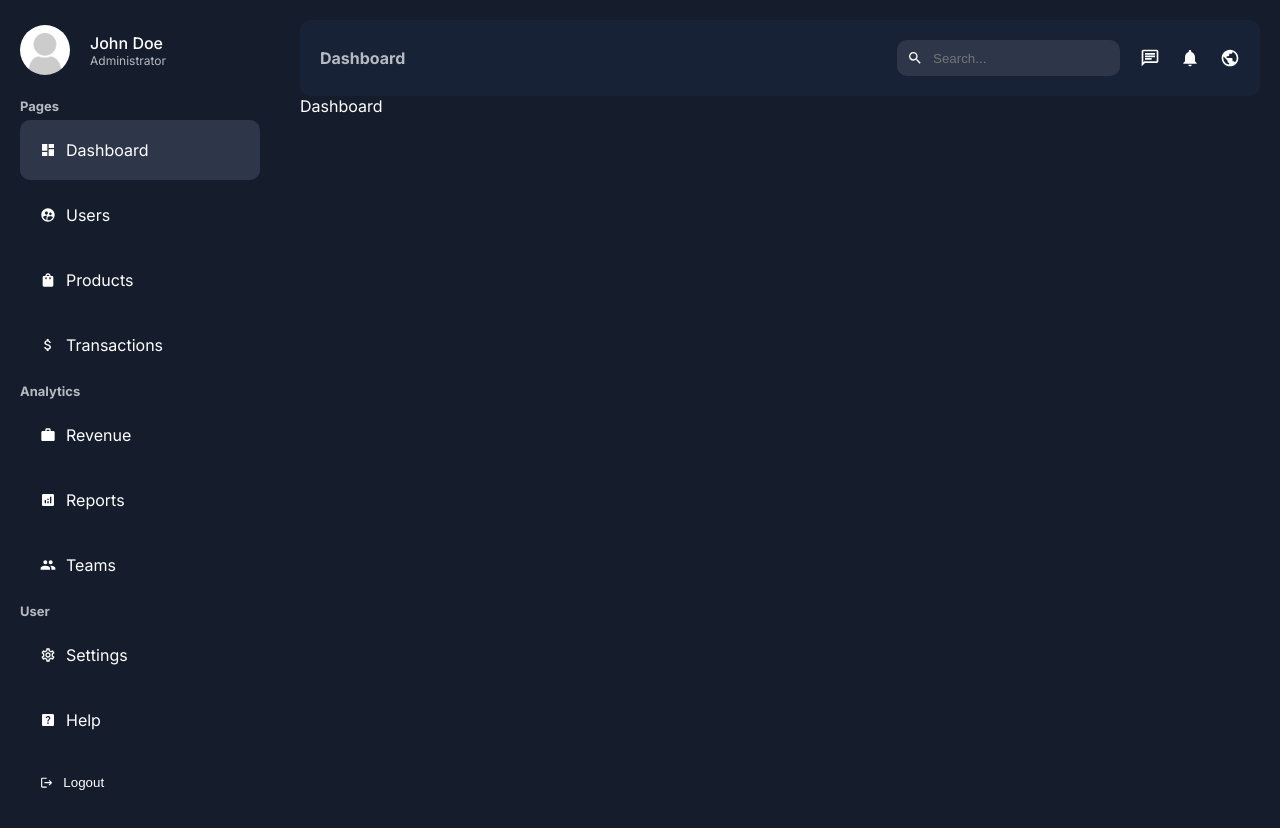
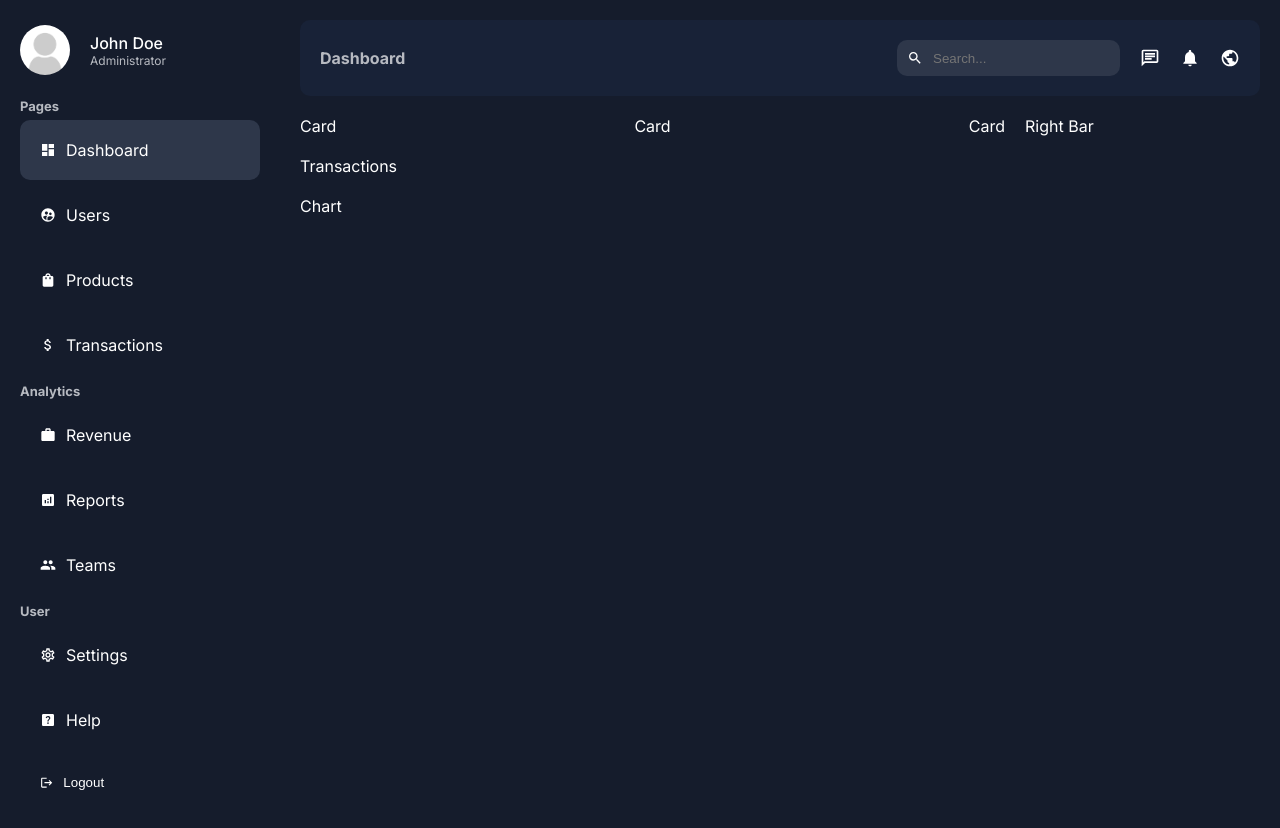
Before and after one commit to russellw999/nextadmin-14, a Next.js app: page /dashboard in a window 1280 px wide. Built offline with nearby package versions, Linux system fonts and the light colour scheme.

Commit message:
38.17 placeholdr elements for main screen areas

```diff
--- a/app/dashboard/page.jsx
+++ b/app/dashboard/page.jsx
@@ -1,8 +1,25 @@
+import Card from "../ui/dashboard/card/card";
+import Chart from "../ui/dashboard/chart/chart";
+import styles from '../ui/dashboard/dashboard.module.css'
+import Rightbar from "../ui/dashboard/rightbar/rightbar";
+import Transactions from "../ui/dashboard/transactions/transactions";
+
 
 const Dashboard = () => {
   return (
-    <div>
-      Dashboard
+    <div className={styles.wrapper}>
+      <div className={styles.main}>
+         <div className={styles.cards}>
+           <Card />
+           <Card />
+            <Card />
+         </div>
+         <Transactions />
+         <Chart />
+       </div>
+       <div className={styles.side}>
+           <Rightbar />
+       </div>
     </div>
   );
 }
--- /dev/null
+++ b/app/ui/dashboard/card/card.jsx
@@ -0,0 +1,10 @@
+import styles from './card.module.css'
+const Card = () => {
+  return (
+    <div>
+      Card
+    </div>
+  );
+}
+
+export default Card;
--- /dev/null
+++ b/app/ui/dashboard/chart/chart.jsx
@@ -0,0 +1,12 @@
+
+import styles from './chart.module.css'
+
+const Chart = () => {
+  return (
+    <div>
+       Chart
+    </div>
+  );
+}
+
+export default Chart;
--- /dev/null
+++ b/app/ui/dashboard/rightbar/rightbar.jsx
@@ -0,0 +1,10 @@
+import styles from './rightbar.module.css'
+const Rightbar = () => {
+  return (
+    <div>
+      Right Bar
+    </div>
+  );
+}
+
+export default Rightbar;
--- /dev/null
+++ b/app/ui/dashboard/transactions/transactions.jsx
@@ -0,0 +1,10 @@
+import styles from './transactions.module.css'
+const Transactions = () => {
+  return (
+    <div>
+      Transactions
+    </div>
+  );
+}
+
+export default Transactions;
```
Also changed, not shown: app/ui/dashboard/card/card.module.css (added), app/ui/dashboard/chart/chart.module.css (added), app/ui/dashboard/rightbar/rightbar.module.css (added), app/ui/dashboard/transactions/transactions.module.css (added).
